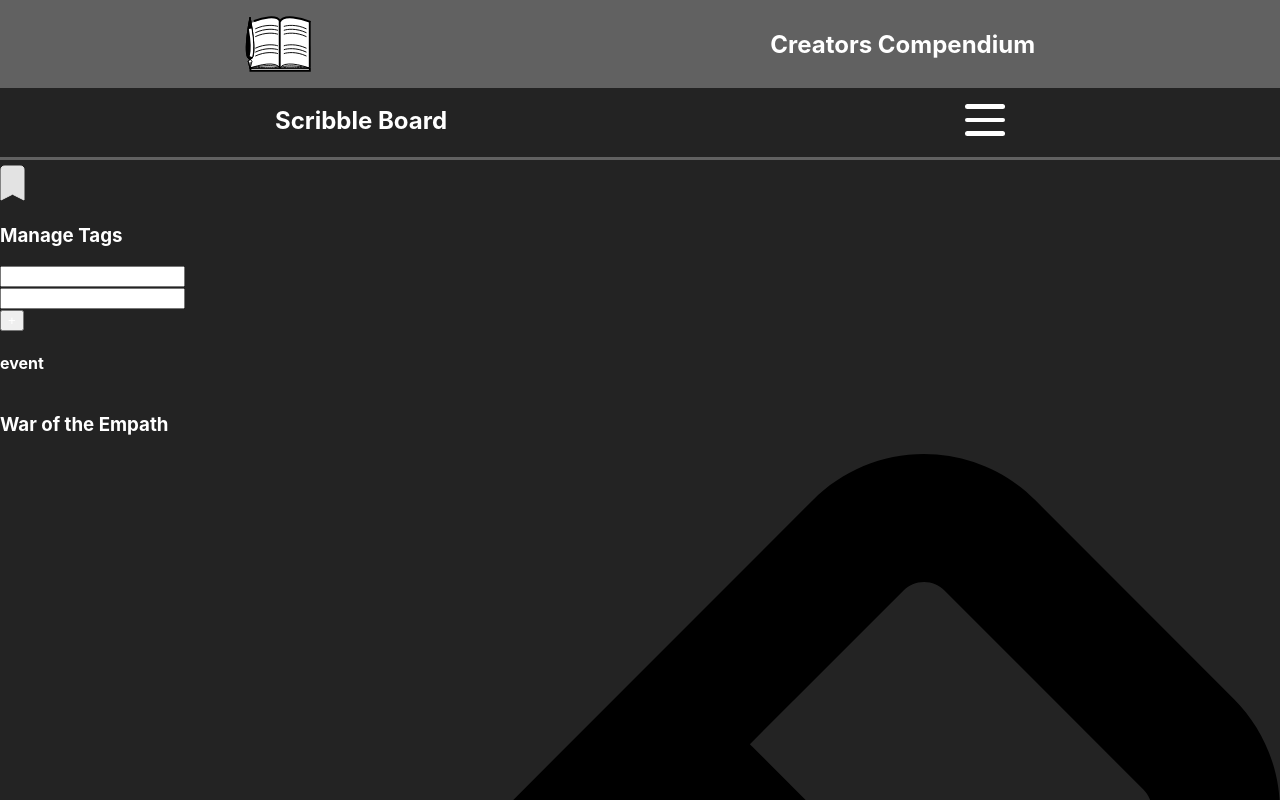
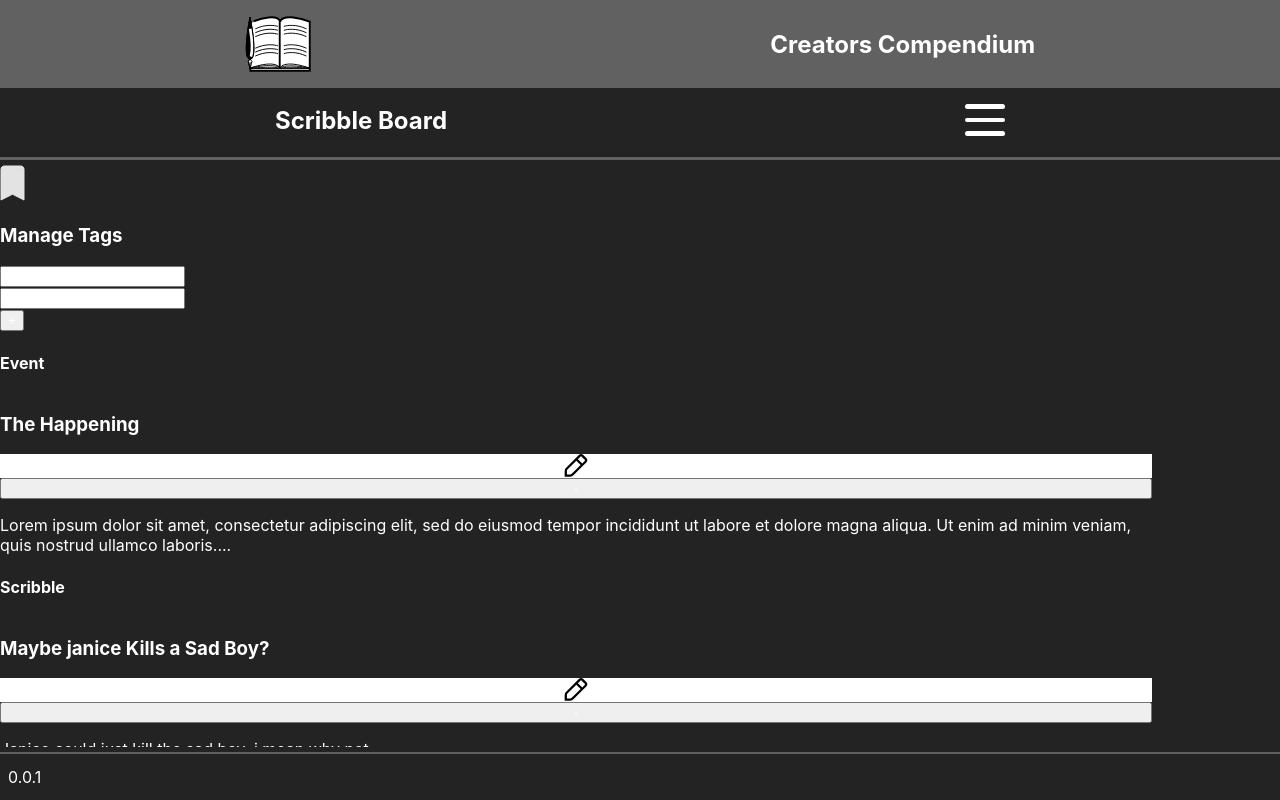
Before and after one commit to laytonmaes/Creators_Compendium, a React (Create React App) app: page / in a window 1280 px wide. Shown: the top 800 px of the page. Built offline with nearby package versions, Linux system fonts and the light colour scheme.

Commit message:
Add new component for scribble notes

```diff
--- a/src/Components/App.js
+++ b/src/Components/App.js
@@ -4,13 +4,15 @@ import "../Styles/global.scss"
 // ================= components ================= //
 import Navbar from './Navbar';
 import ScribblePage from './ScribblePage';
+import Footer from './Footer';
 
-function App() {
+const App = () => {
   const [displayedPage, setDisplayedPage] = useState("Scribble Board")
   return (
     <>
       <Navbar displayedPage={displayedPage} />
       <ScribblePage />
+      <Footer />
     </>
   );
 }
--- /dev/null
+++ b/src/Components/Footer.js
@@ -0,0 +1,12 @@
+import React from "react";
+
+const Footer = () => {
+    return(
+        <footer className="footer-div">
+            <span className="splitter-default" />
+            <p className="version">0.0.1</p>
+        </footer>
+    )
+}
+
+export default Footer
--- /dev/null
+++ b/src/Components/ScribbleCard.js
@@ -0,0 +1,22 @@
+import React from "react";
+import edit from "../Assets/pencil.svg"
+
+const ScribbleCard = ({ tag, name, body, id}) => {
+    return (
+        <div className="note-card" id={id}>
+            <div className="tag-div">
+                <h4 className="note-tag">{tag.tagName}</h4>
+            </div>
+            <div className="note-main">
+                <header className="note-head">
+                    <h3>{name}</h3>
+                    <img className="settings-cog" src={edit} alt="Settings Button for Notes"/>
+                    <button className="delete-note-button">-</button>
+                </header>
+                <p>{body}</p>
+            </div>
+        </div>
+    )
+}
+
+export default ScribbleCard
--- a/src/Components/ScribbleNotes.js
+++ b/src/Components/ScribbleNotes.js
@@ -1,20 +1,26 @@
 import React from "react";
-import edit from "../Assets/pencil.svg"
 
-const ScribbleNotes = () => {
-   return ( <div className="note-container">
-        <h4 className="note-tag">event</h4>
-        <div className="note-main">
-            <header className="note-head">
-                <h3>War of the Empath</h3>
-                <img className="settings-cog" src={edit} alt="Settings Button for Notes"/>
-                <button className="delete-note-button">-</button>
-            </header>
-            <p>
-                Lorem ipsum dolor sit amet, consectetur adipiscing elit,
-                sed do eiusmod tempor incididunt ut labore et dolore magna aliqua.
-                Ut enim ad minim veniam, quis nostrud ullamco laboris....
-            </p>
+import ScribbleCard from "./ScribbleCard";
+
+const ScribbleNotes = ({notesData}) => {
+    const notes = notesData.map((data) => {
+        console.log("here")
+        return(
+        <ScribbleCard
+        tag={data.tag}
+        name={data.name}
+        body={data.body}
+        id={data.id}
+        key={data.id}
+        />
+        )
+    })
+
+   return (
+   <div className="note-container">
+        <div className="note-shadow"></div>
+        <div className="note-content">
+            {notes}
         </div>
     </div>
    )
--- a/src/Components/ScribblePage.js
+++ b/src/Components/ScribblePage.js
@@ -1,10 +1,14 @@
 import React from "react";
 import banner from "../Assets/bookMark.svg"
+import { useState } from "react";
+
+import data from "../mockData";
 
 // ================= components ================= //
 import ScribbleNotes from "./ScribbleNotes";
 
 const ScribblePage = () => {
+    const [notesData, setNotesData] = useState(data.basicNotes)
     return (
         <main>
             <section className="section-tags">
@@ -12,13 +16,14 @@ const ScribblePage = () => {
                     <img className="banner" src={banner} alt="Tags Banner" />
                     <h3>Manage Tags</h3>
                 </div>
+                <span className="splitter-default" />
                 <input className="filter-tags"></input>
             </section>
             <input className="search-tags"></input>
             <section className="notes">
                 <button className="add-note">+</button>
-                <ScribbleNotes />
-                <ScribbleNotes />
+
+                <ScribbleNotes notesData={data.basicNotes}/>
             </section>
         </main>
     )
--- /dev/null
+++ b/src/Styles/components/_footer.scss
@@ -0,0 +1,9 @@
+.footer-div {
+    display: flex;
+    flex-direction: column;
+    height: 6vh;
+}
+
+.version {
+    margin: 1vh;
+}
--- /dev/null
+++ b/src/Styles/components/_scribbleNotes.scss
@@ -0,0 +1,17 @@
+.note-container {
+    display: flex;
+    flex-direction: column;
+    position: relative;
+    height: 52vh;
+    width: 90vw;
+    overflow-y: scroll;
+}
+
+.note-shadow {
+    position: absolute;
+    box-shadow: inset 0px 5vh 5vh red;
+}
+.settings-cog {
+    height: 3vh;
+    background-color: white;
+}
--- a/src/Styles/global.scss
+++ b/src/Styles/global.scss
@@ -13,3 +13,5 @@
 /* ======================================================= */
 @import "./components/navbar";
 @import "./components/splitters";
+@import "./components/scribbleNotes";
+@import "./components/footer";
--- a/src/Styles/pages/_app.scss
+++ b/src/Styles/pages/_app.scss
@@ -39,6 +39,11 @@
 
 //  ========= main ======== //
 
+body, #root {
+  min-height: 100vh;
+
+}
+
 * {
   color: $white;
 }
--- a/src/mockData.js
+++ b/src/mockData.js
@@ -9,29 +9,34 @@ const data = {
     userTags:[],
     basicNotes:[
         {
+            id:1,
             name: "The Happening",
             body: "Lorem ipsum dolor sit amet, consectetur adipiscing elit, sed do eiusmod tempor incididunt ut labore et dolore magna aliqua. Ut enim ad minim veniam, quis nostrud ullamco laboris....",
-            tag: {name:"Event", colorHex: "6d5353"}
+            tag: {tagName:"Event", colorHex: "6d5353"}
         },
         {
+            id:2,
             name: "Maybe janice Kills a Sad Boy?",
-            body: "Lorem ipsum dolor sit amet, consectetur adipiscing elit, sed do eiusmod tempor incididunt ut labore et dolore magna aliqua. Ut enim ad minim veniam, quis nostrud ullamco laboris....",
-            tag: {name:"Scribble", colorHex: "465B3C"}
+            body: "Janice could just kill the sad boy, i mean why not",
+            tag: {tagName:"Scribble", colorHex: "465B3C"}
         },
         {
+            id:3,
             name: "Janice Knife Hands",
-            body: "Lorem ipsum dolor sit amet, consectetur adipiscing elit, sed do eiusmod tempor incididunt ut labore et dolore magna aliqua. Ut enim ad minim veniam, quis nostrud ullamco laboris....",
-            tag: {name:"Character", colorHex: "465B3C"}
+            body: "she could have knife hands like wolverine or vega. what better tool to kill the boy with",
+            tag: {tagName:"Character", colorHex: "465B3C"}
         },
         {
+            id:4,
             name: "Psychic Sad Boys",
-            body: "Lorem ipsum dolor sit amet, consectetur adipiscing elit, sed do eiusmod tempor incididunt ut labore et dolore magna aliqua. Ut enim ad minim veniam, quis nostrud ullamco laboris....",
-            tag: {name:"Faction", colorHex: "465B3C"}
+            body: "a faction dedicated to the protection of the galaxy. all are sad. all are psychic. they follow the one sad boy to rule them all.",
+            tag: {tagName:"Faction", colorHex: "465B3C"}
         },
         {
+            id:5,
             name: "The undoing",
             body: "Lorem ipsum dolor sit amet, consectetur adipiscing elit, sed do eiusmod tempor incididunt ut labore et dolore magna aliqua. Ut enim ad minim veniam, quis nostrud ullamco laboris....",
-            tag: {name:"Event", colorHex: "6d5353"}
+            tag: {tagName:"Event", colorHex: "6d5353"}
         }
     ]
 }
```
Also changed, not shown: 1 other file (tests, documents, lock files or other folders).
